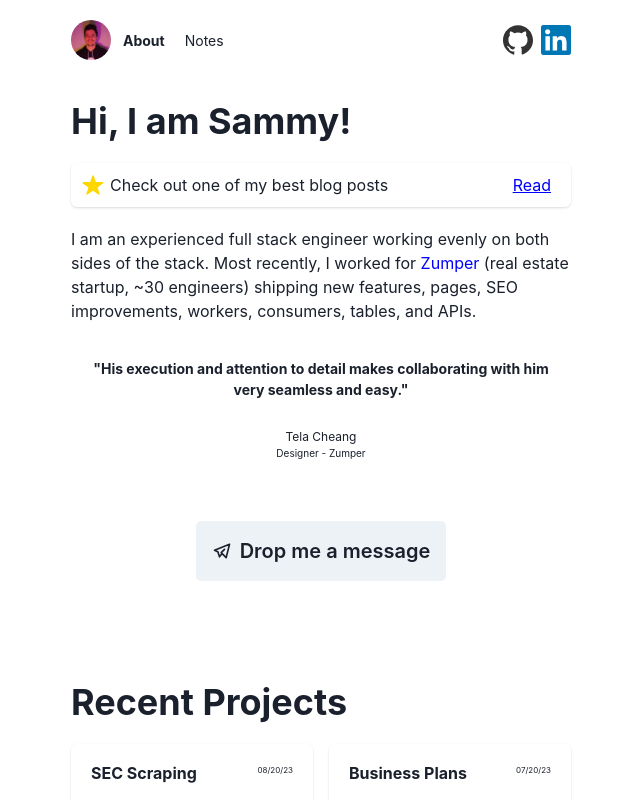
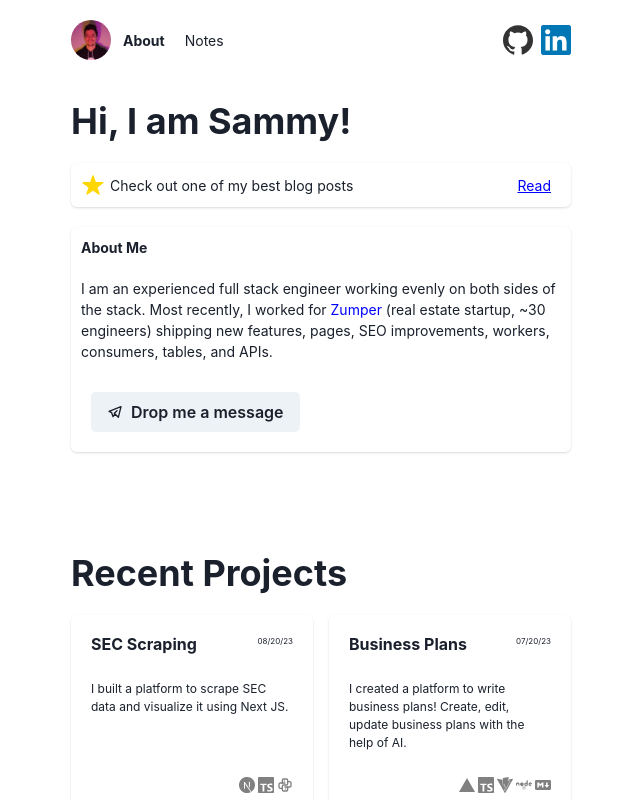
Before and after one commit to sammydowds/next-blog, a Next.js app: page / in a window 1280 px wide. Shown: the top 800 px of the page, without its empty margins (319-959 px from the left). Built offline with nearby package versions, Linux system fonts and the light colour scheme.

Commit message:
chore: create about me card

```diff
--- a/components/HighlightedPost.tsx
+++ b/components/HighlightedPost.tsx
@@ -5,7 +5,7 @@ export const HighlightedPost = () => {
   return(
     <Card w="100%" >
       <CardBody p="10px">
-        <Flex alignItems="center" fontSize={{ lg: "16px", base: "12px"}} w="100%" justifyContent="space-between">
+        <Flex alignItems="center" fontSize={{ lg: "14px", base: "12px"}} w="100%" justifyContent="space-between">
           <Flex alignItems="center" gap="5px">
           <IoIosStar color="gold" size="24px" />
             Check out one of my best blog posts
--- a/components/Inquiry/Inquiry.tsx
+++ b/components/Inquiry/Inquiry.tsx
@@ -72,8 +72,6 @@ export const Inquiry = ({ modalTitle, buttonText, ctaText }: InquiryProps) => {
       <Button
         onClick={handleOpenModal}
         borderRadius="5px"
-        height="60px"
-        fontSize="20px"
         leftIcon={<TbBrandTelegram />}
       >
         {buttonText}
--- a/pages/index.tsx
+++ b/pages/index.tsx
@@ -1,9 +1,8 @@
 import Head from "next/head";
-import { Box, Heading, Link, Text, VStack } from "@chakra-ui/react";
+import { Box, Card, CardBody, CardFooter, CardHeader, Divider, Flex, Heading, Link, Text, VStack } from "@chakra-ui/react";
 import { SingleColumnLayout } from "@/components/SingleColumnLayout";
 import { Inquiry } from "@/components/Inquiry";
 import { Projects } from "@/components/Projects";
-import { RecommendationsCarousel } from "@/components/RecommendationsCarousel/RecommendationsCarousel";
 import { HighlightedPost } from "@/components/HighlightedPost";
 export default function Home() {
   return (
@@ -23,7 +22,10 @@ export default function Home() {
             <VStack align="start" gap="20px" mb="100px">
               <Heading>Hi, I am Sammy!</Heading>
               <HighlightedPost />
-              <Text fontSize="16px">
+              <Card>
+                <CardHeader p="10px" fontSize="14px" fontWeight="bold">About Me</CardHeader>
+                <CardBody p="10px">
+                  <Text fontSize="14px">
                     I am an experienced full stack engineer working evenly on both
                     sides of the stack. Most recently, I worked for{" "}
                     <Link color="blue" href="https://www.zumper.com" isExternal>
@@ -32,15 +34,18 @@ export default function Home() {
                     (real estate startup, ~30 engineers) shipping new features,
                     pages, SEO improvements, workers, consumers, tables, and APIs.
                   </Text>
-              <RecommendationsCarousel />
-              <Box pt="30px" alignSelf="center">
+                </CardBody>
+                <CardFooter>
+                  <Flex justifyContent="end">
                     <Inquiry
                       buttonText="Drop me a message"
                       ctaText="Send"
                       modalTitle="Lets get in touch"
                       secondaryCtaText="Close"
                     />
-              </Box>
+                  </Flex>
+                </CardFooter>
+              </Card>
             </VStack>
             <Projects />
           </Box>
```
Lines whose indentation alone changed are shown as unchanged.
